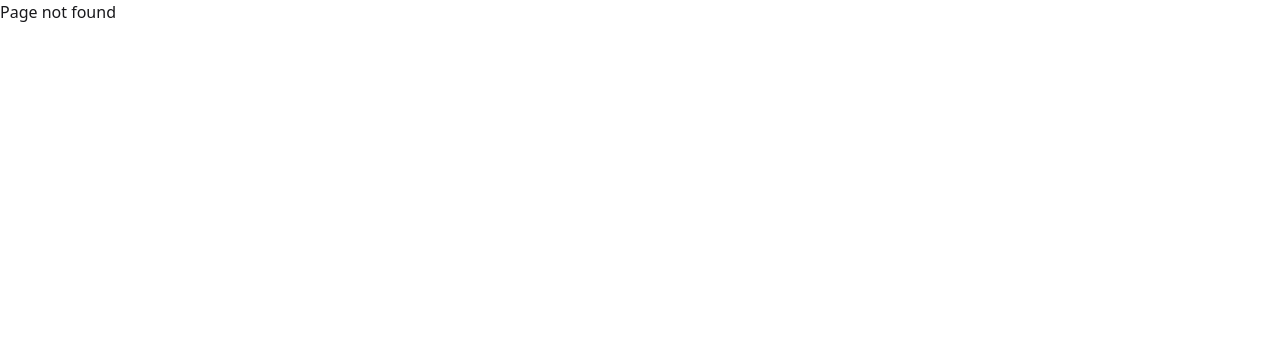
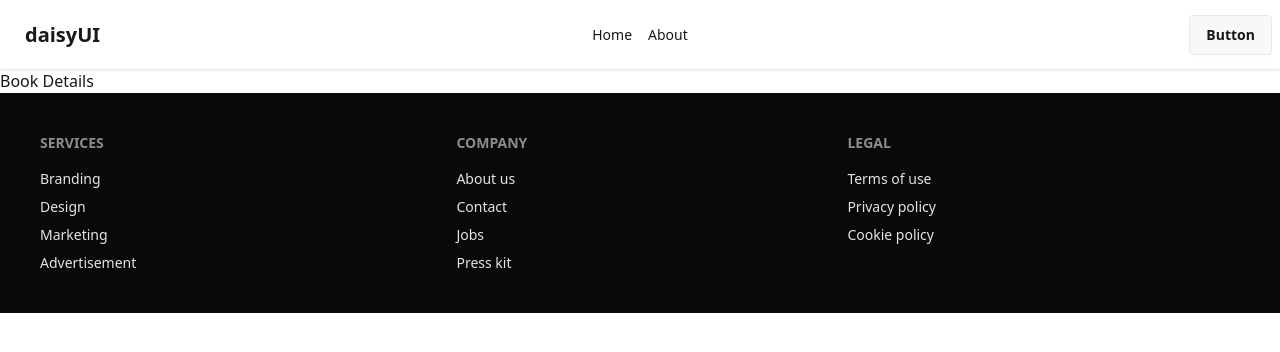
Before and after one commit to tamanna-h/boipoka, a React (Vite) app: page /bookDetails/1 in a window 1280 px wide. Before the commit this address had no page. Shown: the top 352 px of the page. Built offline with nearby package versions, Linux system fonts and the light colour scheme.

Commit message:
new routed added 'implementing Dynamic way

```diff
--- a/src/Routes/Routes.jsx
+++ b/src/Routes/Routes.jsx
@@ -3,6 +3,8 @@
 import Root from '../pages/Root/Root';
 import ErrorPage from '../pages/ErrorPage/ErrorPage';
 import Home from '../pages/Home/Home';
+import About from '../pages/About/About';
+import BookDetails from '../pages/BookDetails/BookDetails';
 
 export const router = createBrowserRouter([
   {
@@ -16,6 +18,14 @@
         path: "/",
         Component: Home,
       },
+      {
+        path: "/about",
+        Component: About,
+      },
+      {
+        path: "/bookDetails/:id",
+        Component: BookDetails,
+      }
     ],
   },
 ]);
--- a/src/components/Header/Navbar.jsx
+++ b/src/components/Header/Navbar.jsx
@@ -1,9 +1,10 @@
 import React from 'react';
+import { Link } from 'react-router';
 
 const Navbar = () => {
   const links = <>
-      <li className='m-2'>Home</li>
-      <li className='m-2'>About</li>
+      <Link to='/'><li className='m-2'>Home</li></Link>
+      <Link to='/about'><li className='m-2'>About</li></Link>
   </>
     return (
         <div className="navbar bg-base-100 shadow-sm">
--- /dev/null
+++ b/src/pages/About/About.jsx
@@ -0,0 +1,11 @@
+import React from 'react';
+
+const About = () => {
+    return (
+        <div>
+            <h2>About</h2>
+        </div>
+    );
+};
+
+export default About;
--- a/src/pages/Book/Book.jsx
+++ b/src/pages/Book/Book.jsx
@@ -7,7 +7,7 @@
     // console.log(data);
 
     console.log(book);
-    const {bookName, author, image, rating, category} = book
+    const {bookName, author, image, rating, category, tags, yearOfPublishing, publisher} = book
 
     return (
         <div className="card bg-base-100 w-96 shadow-sm border p-6">
@@ -17,11 +17,17 @@
       alt="Shoes" />
   </figure>
   <div className="card-body">
+    <div className='flex gap-10'>
+      {
+        tags.map(tag => <span className="badge badge-outline">{tag}</span>)
+      }
+    </div>
     <h2 className="card-title">
       {bookName}
-      <div className="badge badge-secondary">NEW</div>
+      <div className="badge badge-secondary">{yearOfPublishing}</div>
     </h2>
-    <p>A card component has a figure, a body part, and inside body there are title and actions parts</p>
+    <p>Book by: {publisher}</p>
+    <div className='border-t-1 border-dashed'></div>
     <div className="card-actions justify-end">
       <div className="badge badge-outline">{category}</div>
       <div className="badge badge-outline">{rating}<FaStarHalfAlt /></div>
--- /dev/null
+++ b/src/pages/BookDetails/BookDetails.jsx
@@ -0,0 +1,11 @@
+import React from 'react';
+
+const BookDetails = () => {
+    return (
+        <div>
+            <h3>Book Details</h3>
+        </div>
+    );
+};
+
+export default BookDetails;
```
